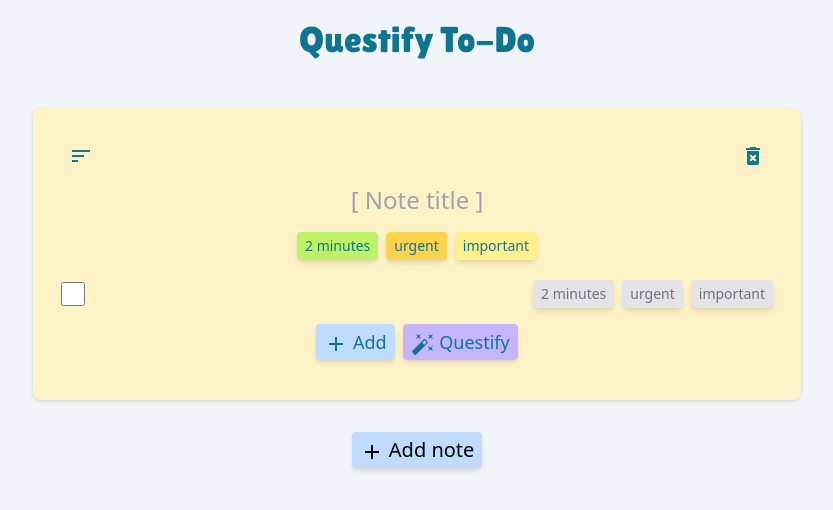
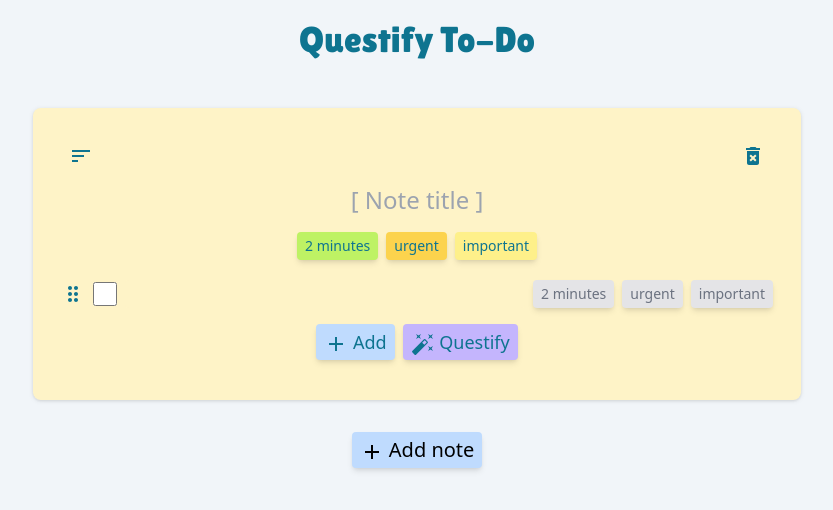
Before and after one commit to nimirium/questify-react, a Next.js app: page / in a window 1280 px wide. Shown: the top 510 px of the page, without its empty margins (223-1056 px from the left). Built offline with nearby package versions, Linux system fonts and the light colour scheme.

Commit message:
add drag & drop

```diff
--- a/app/components/Checkbox.tsx
+++ b/app/components/Checkbox.tsx
@@ -5,6 +5,7 @@ export default function Checkbox({checked, onClick, className}: { checked: boole
             className={`form-checkbox h-6 w-6 text-cyan-600 m-1 self-center ${className}`}
             checked={checked}
             onClick={onClick}
+            onChange={() => {}}
         />
     )
 }
--- a/app/components/NoteView.tsx
+++ b/app/components/NoteView.tsx
@@ -7,6 +7,7 @@ import NoteTitle from "./NoteTitle";
 import AutoFixHighIcon from '@mui/icons-material/AutoFixHigh';
 import AddIcon from '@mui/icons-material/Add';
 import DeleteForeverIcon from '@mui/icons-material/DeleteForever';
+import {DragDropContext, Droppable, Draggable, DropResult} from "react-beautiful-dnd";
 
 export default function NoteView({noteId, tasks, setTasks, title, setTitle, handleTaskCompletion, setQuestView, deleteNote}: NoteProps) {
     const [toFocus, setToFocus] = useState<string | null>(null);
@@ -21,7 +22,7 @@ export default function NoteView({noteId, tasks, setTasks, title, setTitle, hand
             }
             setToFocus(null);
         }
-    }, [toFocus]);
+    }, [toFocus, noteId]);
 
     const handleTaskTextChange: HandleTaskTextChange = (index, text) => {
         if ('\n' === text.slice(-1)) {
@@ -92,18 +93,6 @@ export default function NoteView({noteId, tasks, setTasks, title, setTitle, hand
         setToFocus(newId);
     }
 
-    let displayTasks = tag ? tasks.filter(task => task.tags.includes(tag)) : tasks
-
-    const taskElements = displayTasks.map((task, index) =>
-        <TaskRow key={task.id} task={task} noteId={noteId}
-                 index={index}
-                 updateTaskCompletion={handleTaskCompletion}
-                 updateTaskText={handleTaskTextChange}
-                 handleKeyPress={handleTaskKeyPress}
-                 toggleTag={handleToggleTaskTag}
-                 autoFocus={toFocus === task.id}
-        />);
-
     function onAutoSortTasks() {
         setTasks((tasks) => [...tasks].sort((a, b) => {
             const aScore: number = a.tags.reduce((score, tag) => tagScores[tag] ? score + tagScores[tag] : 0, 0);
@@ -118,6 +107,58 @@ export default function NoteView({noteId, tasks, setTasks, title, setTitle, hand
             return a.completed ? 1 : -1;
         }));
     }
+
+    function handleDragEnd(result: DropResult) {
+        if (!result.destination || result.source.index === result.destination?.index) {
+            return;
+        }
+        const newTasks = [...tasks];
+        const [removed] = newTasks.splice(result.source.index, 1);
+        newTasks.splice(result.destination!.index, 0, removed);
+        setTasks(newTasks);
+    }
+
+    let displayTasks = tag ? tasks.filter(task => task.tags.includes(tag)) : tasks
+
+    const taskElements = displayTasks.map((task, index) =>
+        (<Draggable key={task.id} draggableId={`${noteId}_${task.id}`} index={index}>
+            {(provided) => (
+                <div ref={provided.innerRef}
+                     className="draggable"
+                     {...provided.draggableProps}
+                     {...provided.dragHandleProps}
+                >
+                    <TaskRow key={task.id} task={task} noteId={noteId}
+                             index={index}
+                             updateTaskCompletion={handleTaskCompletion}
+                             updateTaskText={handleTaskTextChange}
+                             handleKeyPress={handleTaskKeyPress}
+                             toggleTag={handleToggleTaskTag}
+                             autoFocus={toFocus === task.id}/>
+                </div>
+            )}
+
+        </Draggable>));
+
+    // const grid = 2;
+
+    // function getItemStyle(isDragging, draggableStyle) {
+    //     console.log(`draggableStyle: ${JSON.stringify(draggableStyle)}`);
+    //     return {
+    //         // some basic styles to make the items look a bit nicer
+    //         userSelect: "none",
+    //         padding: grid * 2,
+    //         margin: `0 0 ${grid}px 0`,
+    //
+    //         // change background colour if dragging
+    //         // background: isDragging ? "lightgreen" : "grey",
+    //
+    //         // transform: "none",
+    //
+    //         // styles we need to apply on draggables
+    //         ...draggableStyle
+    //     };
+    // }
 
     return (
         <div className="flex justify-center m-2">
@@ -142,7 +183,17 @@ export default function NoteView({noteId, tasks, setTasks, title, setTitle, hand
                                  onClick={() => handleToggleFilterTag(TAG.IMPORTANT)}/>
                 </div>
 
-                {taskElements}
+                <DragDropContext onDragEnd={handleDragEnd}>
+                    <Droppable droppableId={`droppable-${noteId}`}>
+                        {(provided) => (
+                            <div
+                                ref={provided.innerRef}
+                                {...provided.droppableProps}>
+                                {taskElements}
+                                {provided.placeholder}
+                            </div>)}
+                    </Droppable>
+                </DragDropContext>
 
                 <div className="flex justify-center text-center pt-2 pb-3">
                     <ColorButton tag="Add" color={COLOR.BLUE} onClick={handleAddTask} icon={() => <AddIcon/>}/>
--- a/app/components/TaskRow.tsx
+++ b/app/components/TaskRow.tsx
@@ -4,6 +4,7 @@ import React from "react";
 import TagButton from "./TagButton";
 import {COLOR, TAG} from "../constants";
 import Checkbox from "./Checkbox";
+import DragIndicatorIcon from '@mui/icons-material/DragIndicator';
 
 export default function TaskRow({noteId, task, index, updateTaskCompletion, updateTaskText, handleKeyPress, toggleTag, autoFocus}: NoteItemProps) {
     const noteClass = classNames("m-1 px-1 grow outline-0 resize-none rounded self-center", {
@@ -13,6 +14,7 @@ export default function TaskRow({noteId, task, index, updateTaskCompletion, upda
 
     return (
         <div className="flex">
+            <DragIndicatorIcon className="self-center m-1"/>
             <Checkbox checked={task.completed} onClick={() => updateTaskCompletion(task.id, !task.completed)} />
             <TextareaAutosize
                 value={task.text}
--- a/app/globals.css
+++ b/app/globals.css
@@ -26,3 +26,8 @@ body {
   /*        rgb(var(--background-end-rgb))*/
   /*) no-repeat;*/
 }
+
+.draggable {
+  top: auto !important;
+  left: auto !important;
+}
--- a/package.json
+++ b/package.json
@@ -31,5 +31,8 @@
     "tailwindcss": "3.3.2",
     "typescript": "5.1.3",
     "uuid": "^9.0.0"
+  },
+  "devDependencies": {
+    "@types/react-beautiful-dnd": "^13.1.4"
   }
 }
```
Also changed, not shown: 1 other file (tests, documents, lock files or other folders).
